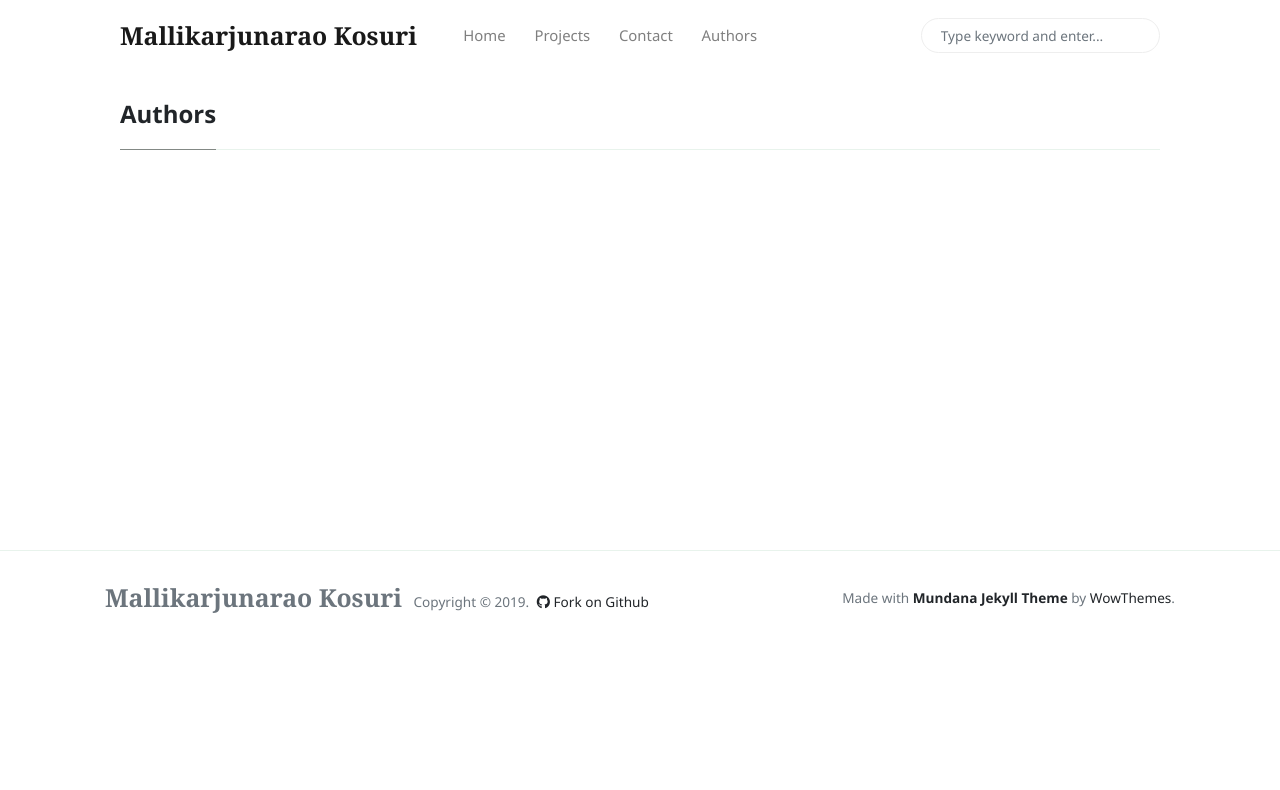
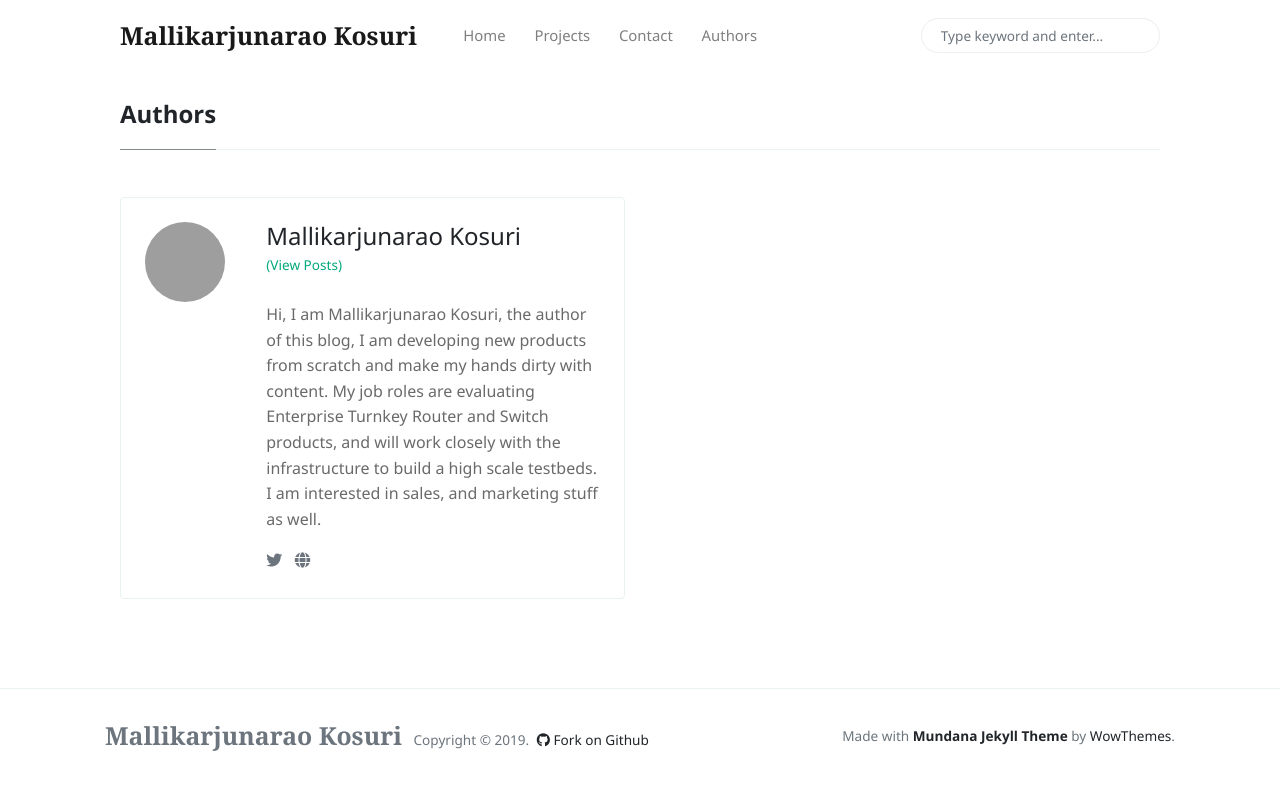
Before and after one commit to vkosuri/vkosuri.github.io, a Jekyll site: the page built from _pages/authors-list.html, in a window 1280 px wide. Shown: the top 790 px of the page. Built offline with Jekyll 4.4.1, drawn with Linux system fonts in a browser that asks for light colours; nearby versions of some CDN libraries; grey boxes are pictures that could not be loaded.

Commit message:
author information

```diff
--- a/_config.yml
+++ b/_config.yml
@@ -1,6 +1,6 @@
 # Site
 name: 'Mallikarjunarao Kosuri'
-description: 'I am developing new products from scratch and make my hands dirty with content. My job roles are evaluating Enterprise Turnkey Router and Switch products, and will work closely with the infrastructure to build a high scale testbeds. I am interested in sales, and marketing stuff as well.'
+description: ''
 logo: 'assets/images/logo.png'
 favicon: ''
 baseurl: ''
@@ -18,6 +18,16 @@ plugins:
   - jekyll-paginate
   - jekyll-seo-tag
 
+authors:
+    vkosuri:
+      name:           Mallikarjunarao Kosuri
+      site:           https://vkosuri.github.io/index.html
+      avatar:         /assets/images/logo.jpg
+      bio:            "Hi, I am Mallikarjunarao Kosuri, the author of this blog, I am developing new products from scratch and make my hands dirty with content. My job roles are evaluating Enterprise Turnkey Router and Switch products, and will work closely with the infrastructure to build a high scale testbeds. I am interested in sales, and marketing stuff as well."
+      email:          malli.kv2@gmail.com
+      twitter:        https://twitter.com/mallikarjunarao
+
+
 # Defaults
 defaults:
 
@@ -26,8 +36,8 @@ defaults:
       path: "_posts"
     values:
       layout: post
-      author: sal
-      avatar: /assets/images/avatar1.jpg
+      author: vkosuri
+      avatar: /assets/images/logo.jpg
 
   # all pages
   - scope:
```
